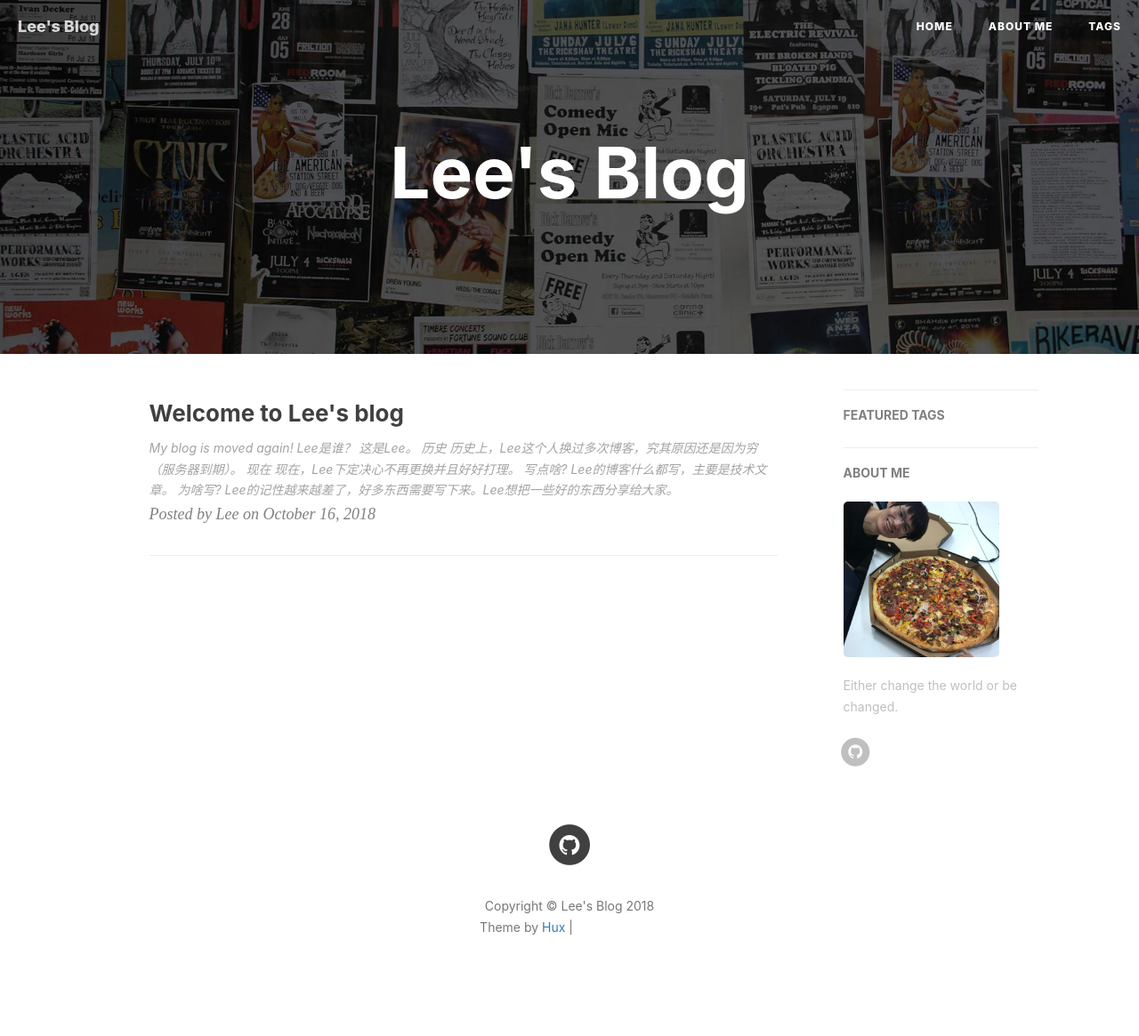
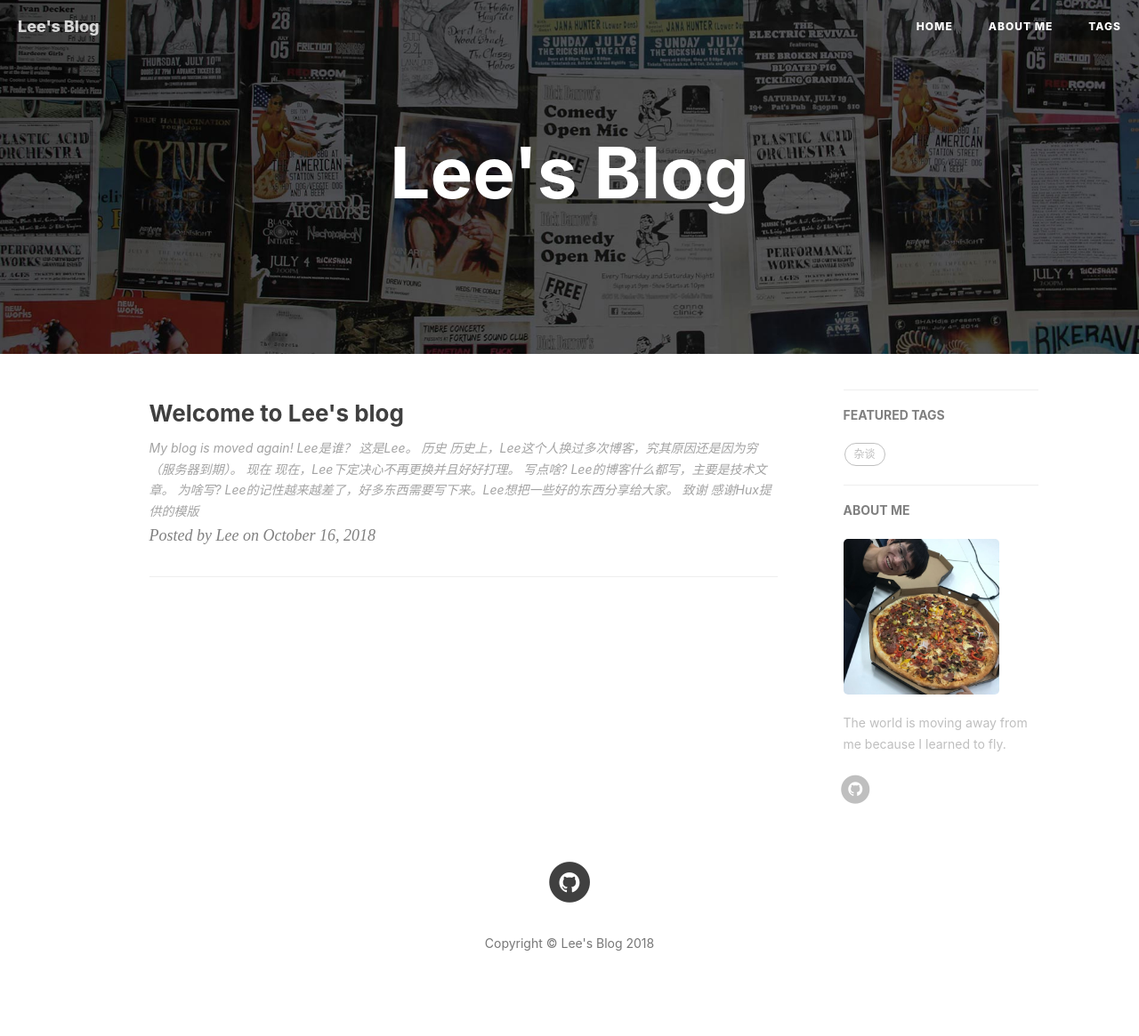
Before and after one commit to lmw123/lmw123.github.io, a Jekyll site: the page built from index.html, in a window 1280 px wide. Shown: the whole page at 89% size. Built offline with Jekyll 4.4.1, drawn with Linux system fonts in a browser that asks for light colours; nearby versions of some CDN libraries; the list of posts is cut into pages by our own code; comment, search, counter and statistics services are not loaded; grey boxes are pictures that could not be loaded.

Commit message:
modify tag

```diff
--- a/_config.yml
+++ b/_config.yml
@@ -68,7 +68,7 @@ ga_domain: huangxuan.me
 
 # Sidebar settings
 sidebar: true                           # whether or not using Sidebar.
-sidebar-about-description: "Either change the world or be changed."
+sidebar-about-description: "The world is moving away from me because I learned to fly."
 sidebar-avatar: /img/me.jpg      # use absolute URL, seeing it's used in both `/` and `/about/`
 
 
--- a/_includes/footer.html
+++ b/_includes/footer.html
@@ -72,12 +72,12 @@
                 <p class="copyright text-muted">
                     Copyright &copy; {{ site.title }} {{ site.time | date: '%Y' }}
                     <br>
-                    Theme by <a href="http://huangxuan.me">Hux</a> |
-                    <iframe
-                        style="margin-left: 2px; margin-bottom:-5px;"
-                        frameborder="0" scrolling="0" width="91px" height="20px"
-                        src="https://ghbtns.com/github-btn.html?user=huxpro&repo=huxpro.github.io&type=star&count=true" >
-                    </iframe>
+                    <!--Theme by <a href="http://huangxuan.me">Hux</a> |-->
+                    <!--<iframe-->
+                        <!--style="margin-left: 2px; margin-bottom:-5px;"-->
+                        <!--frameborder="0" scrolling="0" width="91px" height="20px"-->
+                        <!--src="https://ghbtns.com/github-btn.html?user=huxpro&repo=huxpro.github.io&type=star&count=true" >-->
+                    <!--</iframe>-->
                 </p>
             </div>
         </div>
--- a/_layouts/page.html
+++ b/_layouts/page.html
@@ -39,7 +39,7 @@ layout: default
                     <h5><a href="{{'/tags/' | prepend: site.baseurl }}">FEATURED TAGS</a></h5>
                     <div class="tags">
         				{% for tag in site.tags %}
-                            {% if tag[1].size > {{site.featured-condition-size}} %}
+                            {% if tag[1].size >= {{site.featured-condition-size}} %}
                 				<a href="{{ site.baseurl }}/tags/#{{ tag[0] }}" title="{{ tag[0] }}" rel="{{ tag[1].size }}">
                                     {{ tag[0] }}
                                 </a>
@@ -88,7 +88,7 @@ layout: default
                     <h5><a href="{{'/tags/' | prepend: site.baseurl }}">FEATURED TAGS</a></h5>
                     <div class="tags">
                         {% for tag in site.tags %}
-                            {% if tag[1].size > {{site.featured-condition-size}} %}
+                            {% if tag[1].size >= {{site.featured-condition-size}} %}
                                 <a href="{{ site.baseurl }}/tags/#{{ tag[0] }}" title="{{ tag[0] }}" rel="{{ tag[1].size }}">
                                     {{ tag[0] }}
                                 </a>
--- a/_layouts/post.html
+++ b/_layouts/post.html
@@ -126,7 +126,7 @@ layout: default
                     <h5><a href="/tags/">FEATURED TAGS</a></h5>
                     <div class="tags">
         				{% for tag in site.tags %}
-                            {% if tag[1].size > {{site.featured-condition-size}} %}
+                            {% if tag[1].size >= {{site.featured-condition-size}} %}
                 				<a href="{{ site.baseurl }}/tags/#{{ tag[0] }}" title="{{ tag[0] }}" rel="{{ tag[1].size }}">
                                     {{ tag[0] }}
                                 </a>
--- a/_posts/2018-10-16-welcome.md
+++ b/_posts/2018-10-16-welcome.md
@@ -6,7 +6,7 @@ date: 2018-10-16
 author: "Lee"
 header-img: "img/post-bg-2015.jpg"
 tags:
-    - emotion
+    - 杂谈
 ---
 
 >My blog is moved again!
@@ -29,3 +29,6 @@ Lee的博客什么都写，主要是技术文章。
 ### 为啥写?
 
 Lee的记性越来越差了，好多东西需要写下来。Lee想把一些好的东西分享给大家。
+
+### 致谢
+感谢[Hux](http://huangxuan.me)提供的模版
--- a/about.html
+++ b/about.html
@@ -51,7 +51,7 @@ header-img: "img/about-bg.jpg"
     </blockquote>
 
     <ul>
-        <li>我叫萌萌哥，男。</li>
+        <li>我叫Lee，男。</li>
         <li>我出生在一个幸福的家庭，目前有一个漂亮的女朋友</li>
         <li>酷爱咖啡和啤酒，喜欢星爸爸。</li>
         <li>我的研究领域事生物和计算机。</li>
```
Also changed, not shown: README.md (deleted), 6 other files.
